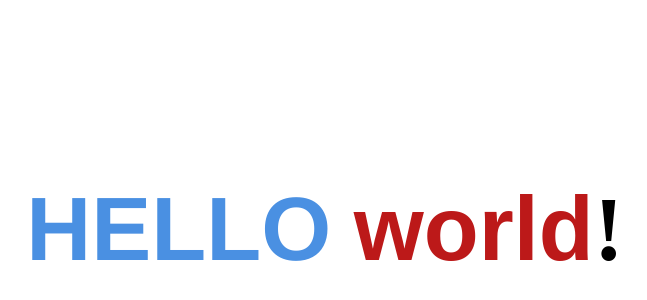
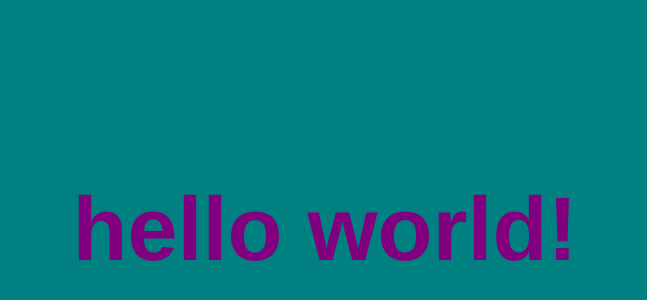
Before and after one commit to mcb2038/hello-there, a plain HTML site: page index.html in a window 1280 px wide. Shown: the part 142-442 px from the top of the page, without its empty margins (315-962 px from the left). Drawn offline with Linux system fonts and the light colour scheme.

Commit message:
Added teal background, text now purple and uniform.

```diff
--- a/index.html
+++ b/index.html
@@ -7,16 +7,16 @@
     <title>Hey Guyyys</title>
 
     <style>
-        #screen {
-            background: yellow;
-            height: 100vh;
-            width: 100vw;
+        html {
+            background-color: teal;
         }
 
         h1 {
             text-align: center;
             margin-top: 40vh;
             font-size: 90px;
+            color: purple;
+            font-family: Helvetica, sans-serif;
         }
 
         .word-1 {
@@ -35,14 +35,7 @@
 </head>
 
 <body>
-    <h1>
-        <span class="word-1">hello</span>
-        <span class="word-2">world</span>!
-    </h1>
-    <script>
-        console.log("This page doesn't actually need JavaScript... but if it did, we could put it here. You can delete the script tags.");
-    </script>
-
+    <h1>hello world!</h1>
 </body>
 
 </html>
```
